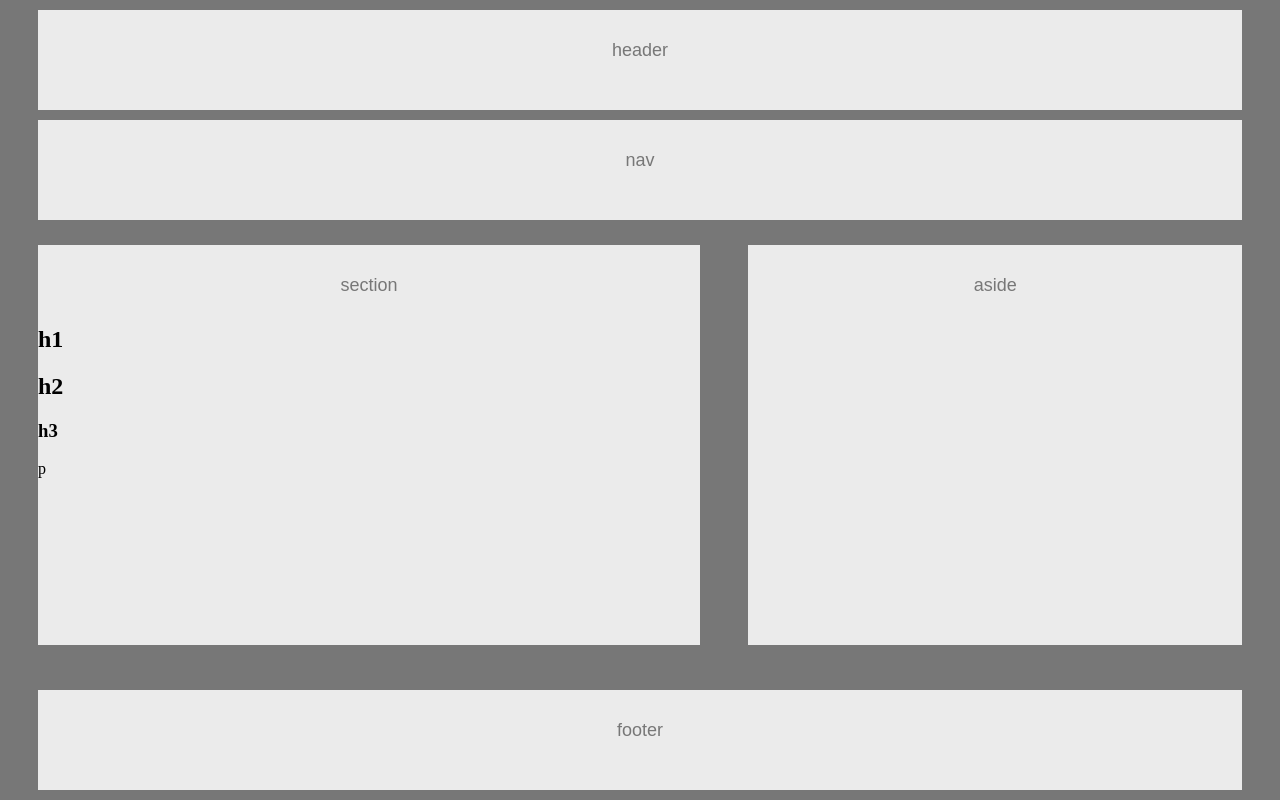
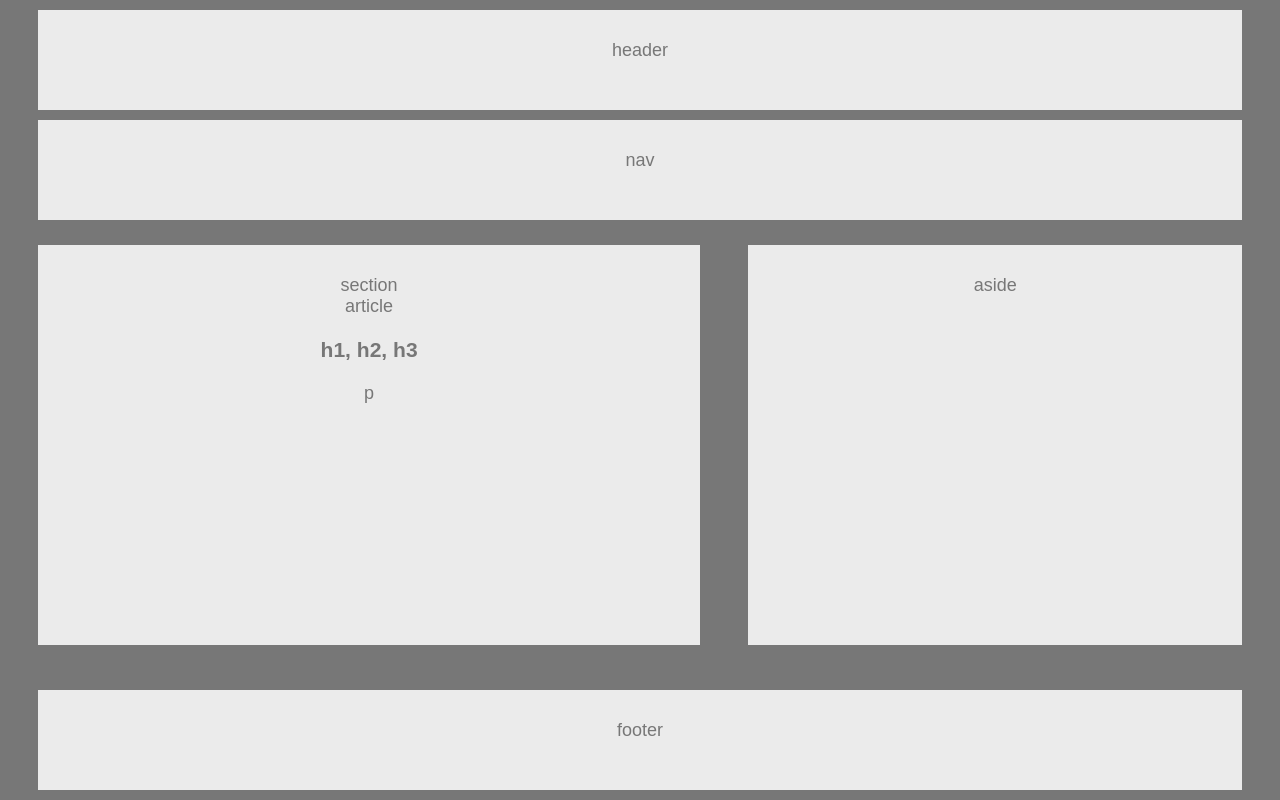
Before and after one commit to izaweslie/HW-Wireframe, a plain HTML site: page index.html in a window 1280 px wide. Drawn offline with Linux system fonts and the light colour scheme.

Commit message:
html v.2

```diff
--- a/index.html
+++ b/index.html
@@ -17,14 +17,11 @@
 <div id="main-container">
   <!-- Container 1 holds section, article, h1, h2, h3, and p -->
 		<div id="container1">
-		<section id="section">section</section>
-			<section id="article">
-				<h1>h1</h1>
-				<h2>h2</h2>
-				<h3>h3</h3>
-			</section>
-			<section>
-				<p>p</p>
+			<section id="section">section
+				<section id="article">article
+					<h1>h1, h2, h3</h1>
+					<p>p</p>
+				</section>
 			</section>
 		</div>
 <!-- this div separated container1 and contaner2 -->
```
